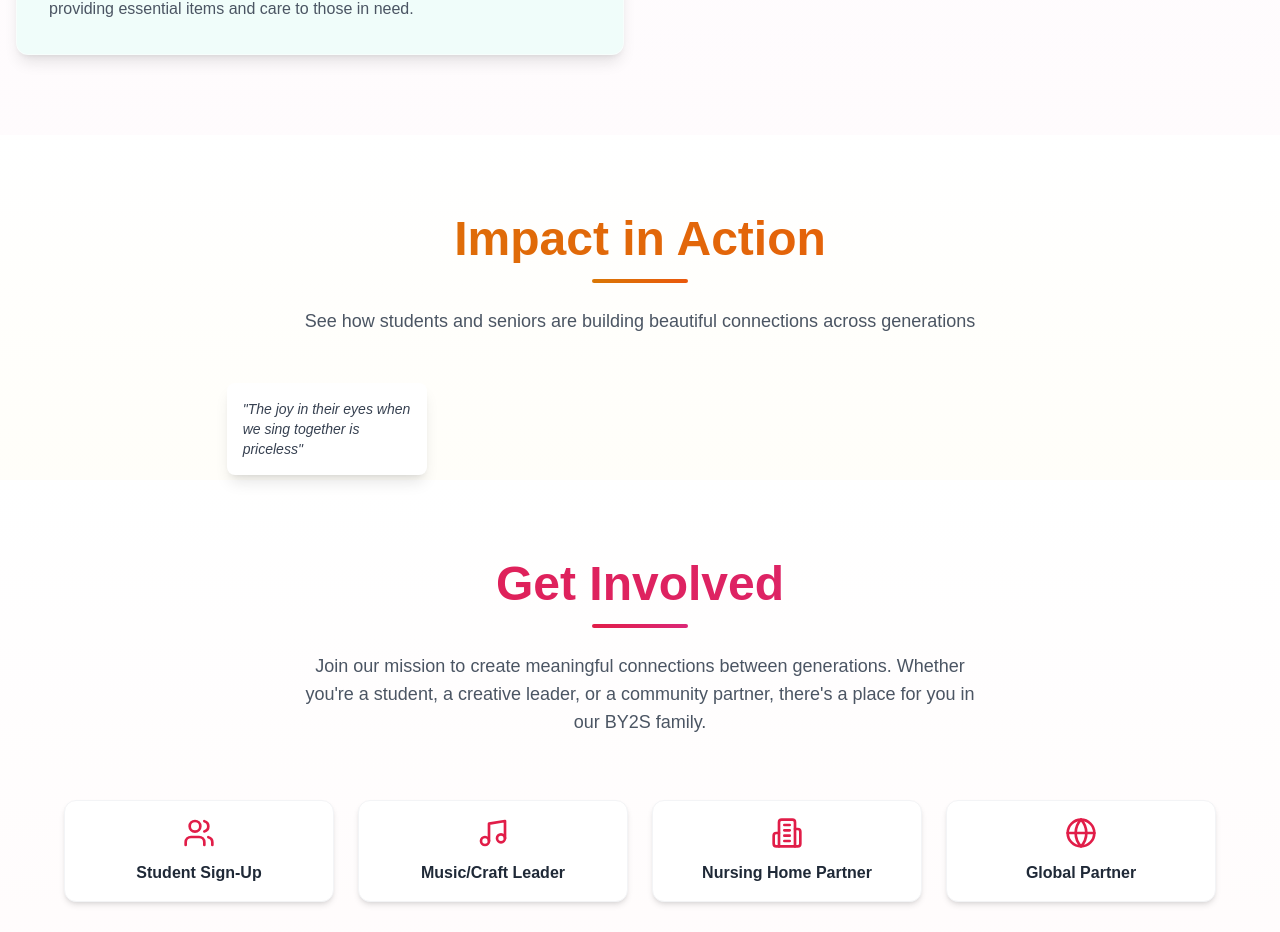
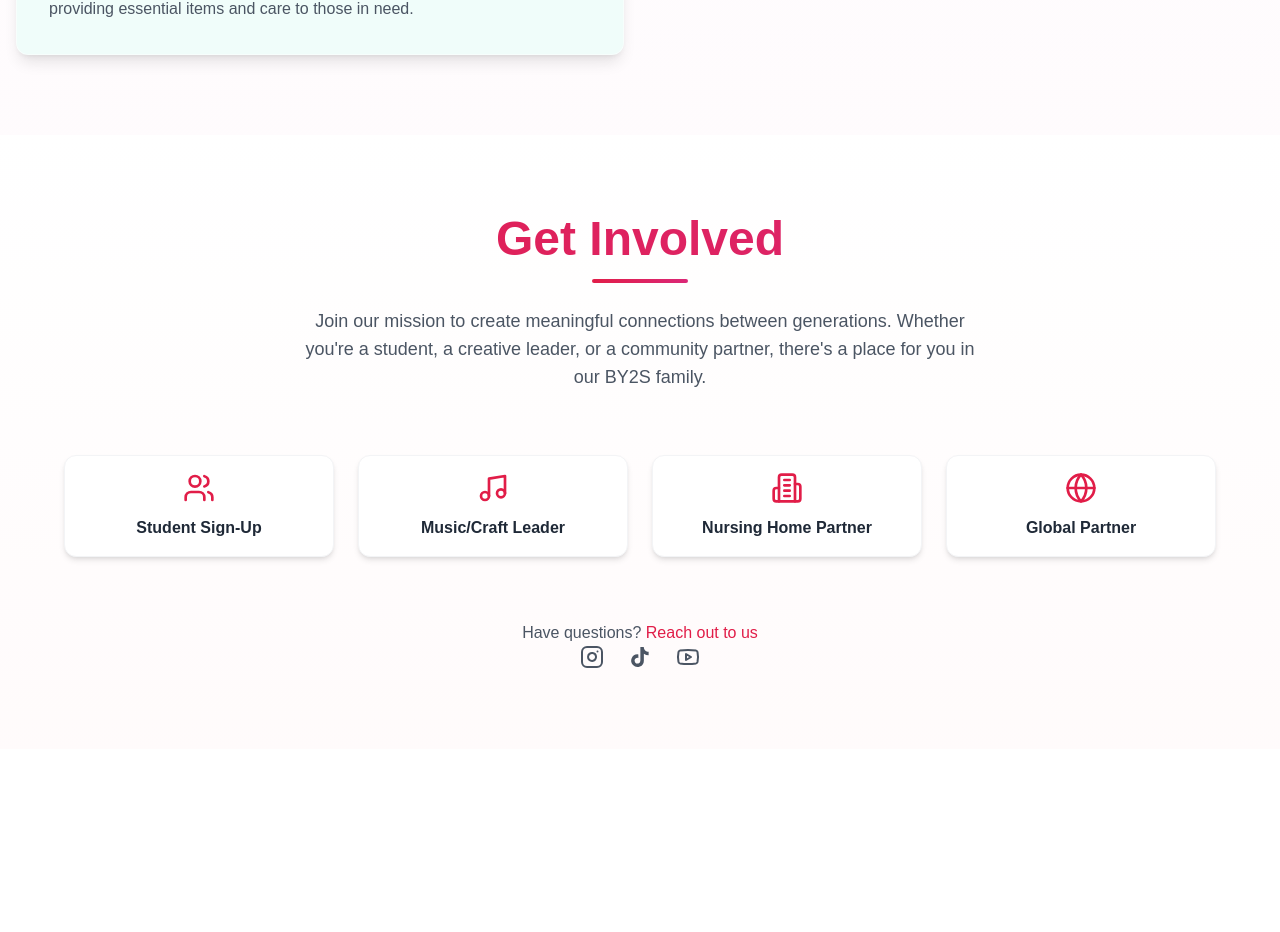
Before and after one commit to by2s2025/by2s-site, a Next.js app: page / in a window 1280 px wide. Shown: the part 2179-3111 px from the top of the page. After the commit the page ends 2928 px from the top, so only its background shows below. Built offline with nearby package versions, Linux system fonts and the light colour scheme; a web font is replaced by a local one.

Commit message:
Removed ImpactInAction until we have content

```diff
--- a/src/app/page.tsx
+++ b/src/app/page.tsx
@@ -2,7 +2,7 @@ import Hero from './components/Hero';
 import Navbar from './components/Navbar';
 import About from './components/About';
 import Programs from './components/Programs';
-import ImpactInAction from './components/ImpactInAction';
+// import ImpactInAction from './components/ImpactInAction';
 import GetInvolved from './components/GetInvolved';
 
 export default function Home() {
@@ -12,7 +12,7 @@ export default function Home() {
       <Hero />
       <About />
       <Programs />
-      <ImpactInAction />
+      {/* <ImpactInAction /> */}
       <GetInvolved />
     </main>
   );
```
